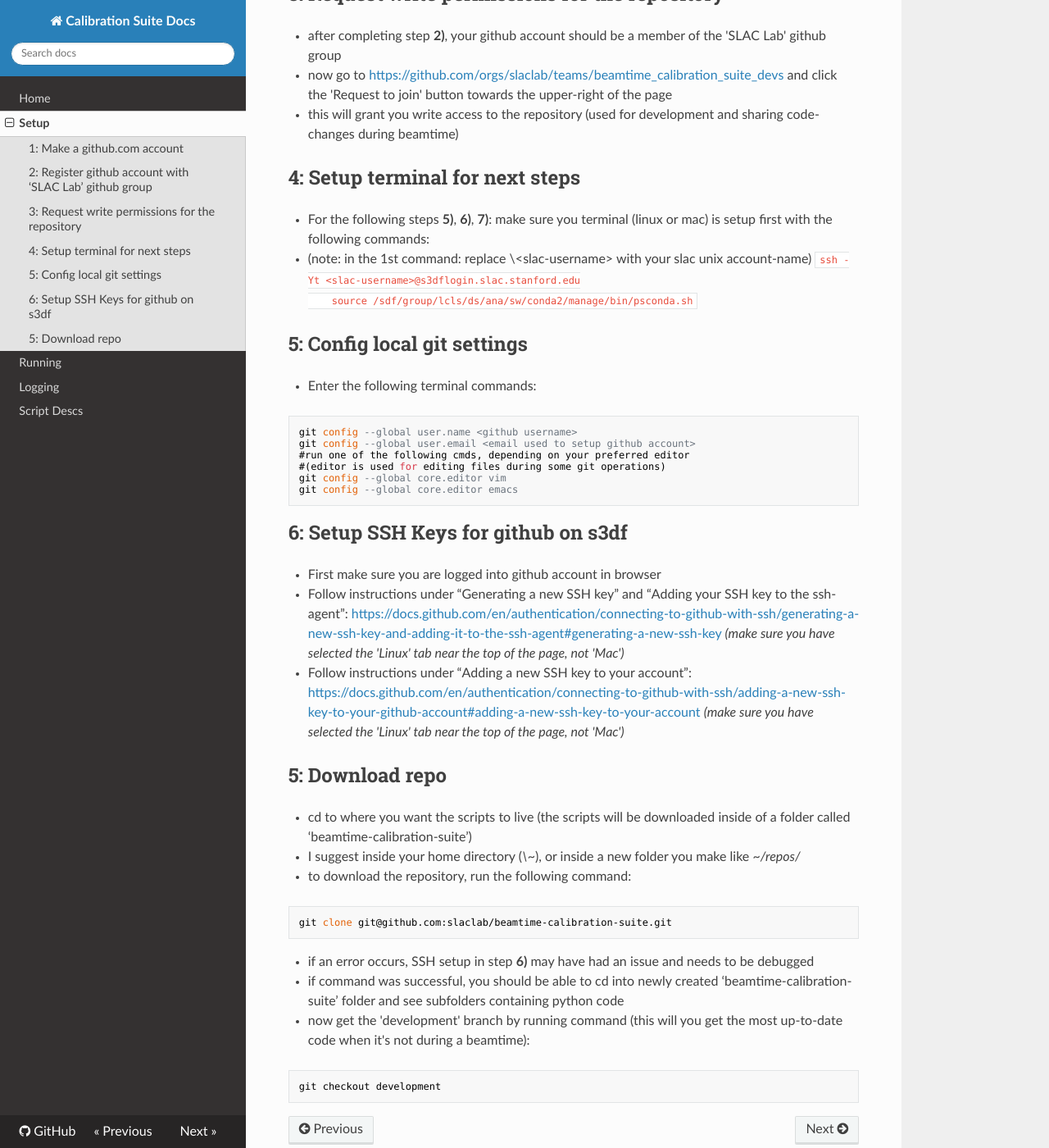
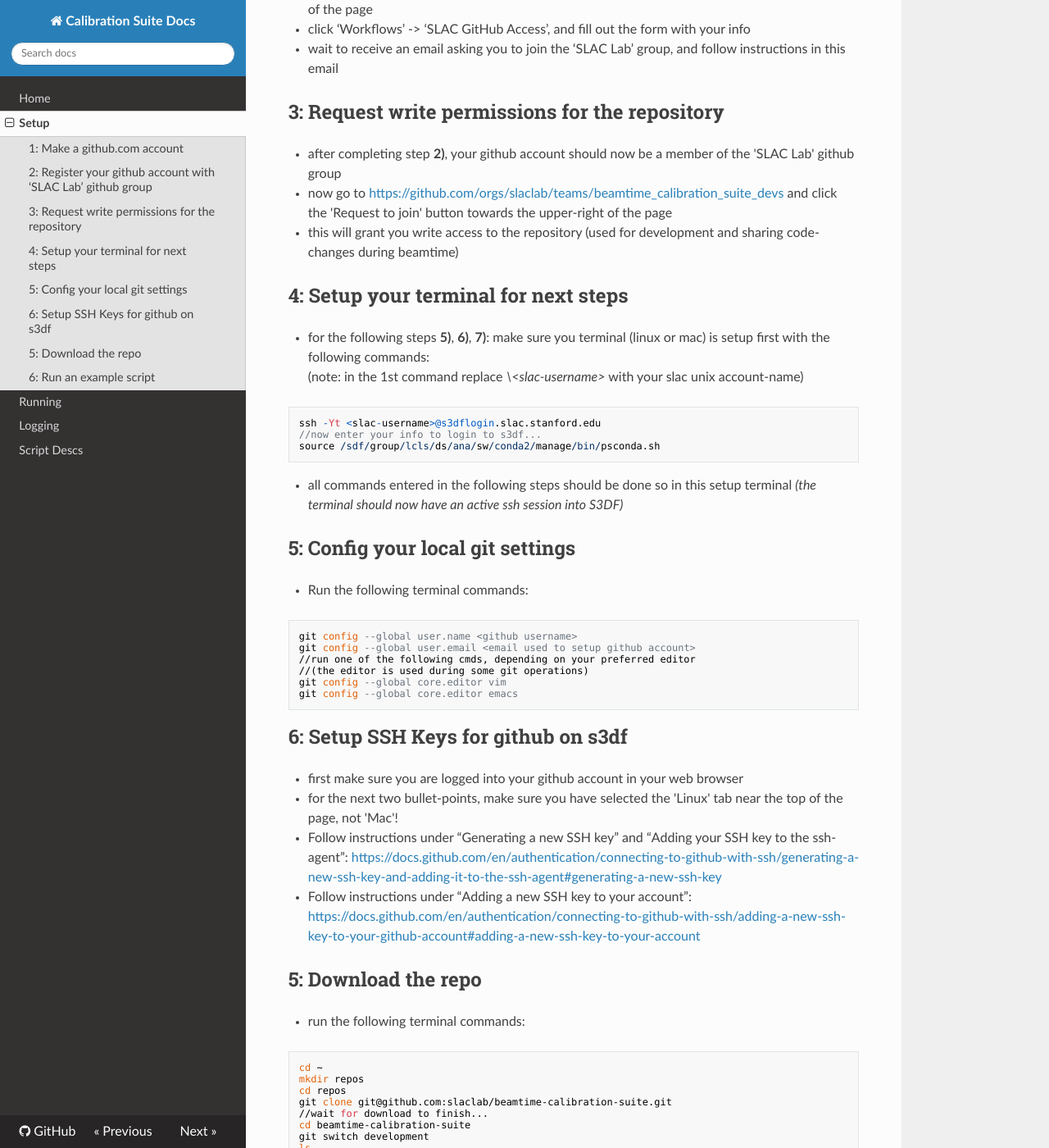
Before and after one commit to slaclab/beamtime-calibration-suite, an MkDocs documentation site: the page built from docs/setup.md, in a window 1280 px wide and 1400 px high, scrolled down 680 px. Shown: the whole window at 82% size. Built offline with MkDocs 1.6.1, drawn with Linux system fonts in a browser that asks for light colours; nearby versions of some CDN libraries; some of the changed text lies outside the part shown.

Commit message:
DOCS: Expand docs even more

````diff
--- a/docs/setup.md
+++ b/docs/setup.md
@@ -1,66 +1,97 @@
 # Github and Git Setup
 
-these steps will get you setup for running and developing the calibration suite
+These steps will get you setup for running and developing the calibration suite!
+
+The steps describe the setup for using the scripts on the [SLAC Shared Scientific Data Facility (S3DF)](https://s3df.slac.stanford.edu/public/doc/#/) A S3DF account is needed before following these steps, info on how to get on is [here](https://s3df.slac.stanford.edu/public/doc/#/accounts-and-access).
+
+The only other prerequisites should be a terminal that can run Unix commands (mac and linux have this by default), and basic knowledge of using the terminal!
 
 ## 1: Make a github.com account
 
 * if you already have github account and want to use it, skip to step **2)**
-* else to make a new account follow the steps here: [https://github.com/join](https://github.com/join)
-* your username can be anything, some people at slac use _<username>-slac_ convention (ex: _nstelter-slac_)
-* for email you can use your _@slac.stanford.edu_ address or any other address if you want (just make sure to use the same email in step **4)**
-* you will need a code from your email for verification when creating the account
+* else to make a new account following the steps here: [https://github.com/join](https://github.com/join)
+* your username can be anything, some people like to use the _\<username>-slac_ convention (ex: _nstelter-slac_)
+* for the email you can use your _@slac.stanford.edu_ address or any other address if you want (just make sure to use the same email in step **4)**
+* you will need a code from your email when creating the account
 
-## 2: Register github account with ‘SLAC Lab’ github group
+## 2: Register your github account with ‘SLAC Lab’ github group
 
 * first join ‘#comp-general’ channel on Slack
-* when viewing this slack channel, should see ‘Pinned’ and next to it ‘Workflows’ at top of the page
+* now when viewing this slack channel you should see ‘Pinned’ and next to it ‘Workflows’ at top of the page
 * click ‘Workflows’ -> ‘SLAC GitHub Access’, and fill out the form with your info
 * wait to receive an email asking you to join the ‘SLAC Lab’ group, and follow instructions in this email
 
 ## 3: Request write permissions for the repository
 
-*  after completing step **2)**, your github account should be a member of the 'SLAC Lab' github group
+* after completing step **2)**, your github account should now be a member of the 'SLAC Lab' github group
 *  now go to [https://github.com/orgs/slaclab/teams/beamtime_calibration_suite_devs](https://github.com/orgs/slaclab/teams/beamtime_calibration_suite_devs) and click the 'Request to join' button towards the upper-right of the page
 *  this will grant you write access to the repository (used for development and sharing code-changes during beamtime)
 
-## 4: Setup terminal for next steps
+## 4: Setup your terminal for next steps
 
-* For the following steps **5)**, **6)**, **7)**: make sure you terminal (linux or mac) is setup first with the following commands:
-* (note: in the 1st command: replace \<slac-username\> with your slac unix account-name)
-    ```
-    ssh -Yt <slac-username>@s3dflogin.slac.stanford.edu
-    source /sdf/group/lcls/ds/ana/sw/conda2/manage/bin/psconda.sh
-    ```
+* for the following steps **5)**, **6)**, **7)**: make sure you terminal (linux or mac) is setup first with the following commands:
+(note: in the 1st command replace _\<slac-username\>_ with your slac unix account-name)
+```
+ssh -Yt <slac-username>@s3dflogin.slac.stanford.edu
+//now enter your info to login to s3df...
+source /sdf/group/lcls/ds/ana/sw/conda2/manage/bin/psconda.sh
+```
+* all commands entered in the following steps should be done so in this setup terminal _(the terminal should now have an active ssh session into S3DF)_
 
-## 5: Config local git settings
+## 5: Config your local git settings
 
-* Enter the following terminal commands:
+* Run the following terminal commands:
 ```
 git config --global user.name <github username>
 git config --global user.email <email used to setup github account>
-#run one of the following cmds, depending on your preferred editor
-#(editor is used for editing files during some git operations)
+//run one of the following cmds, depending on your preferred editor
+//(the editor is used during some git operations)
 git config --global core.editor vim
 git config --global core.editor emacs
 ```
 
 ## 6: Setup SSH Keys for github on s3df
 
-* First make sure you are logged into github account in browser
-* Follow instructions under “Generating a new SSH key” and “Adding your SSH key to the ssh-agent”: [https://docs.github.com/en/authentication/connecting-to-github-with-ssh/generating-a-new-ssh-key-and-adding-it-to-the-ssh-agent#generating-a-new-ssh-key](https://docs.github.com/en/authentication/connecting-to-github-with-ssh/generating-a-new-ssh-key-and-adding-it-to-the-ssh-agent#generating-a-new-ssh-key) _(make sure you have selected the 'Linux' tab near the top of the page, not 'Mac')_
-* Follow instructions under “Adding a new SSH key to your account”: [https://docs.github.com/en/authentication/connecting-to-github-with-ssh/adding-a-new-ssh-key-to-your-github-account#adding-a-new-ssh-key-to-your-account](https://docs.github.com/en/authentication/connecting-to-github-with-ssh/adding-a-new-ssh-key-to-your-github-account#adding-a-new-ssh-key-to-your-account) _(make sure you have selected the 'Linux' tab near the top of the page, not 'Mac')_
+* first make sure you are logged into your github account in your web browser
+* for the next two bullet-points, make sure you have selected the 'Linux' tab near the top of the page, not 'Mac'!
+* Follow instructions under “Generating a new SSH key” and “Adding your SSH key to the ssh-agent”: [https://docs.github.com/en/authentication/connecting-to-github-with-ssh/generating-a-new-ssh-key-and-adding-it-to-the-ssh-agent#generating-a-new-ssh-key](https://docs.github.com/en/authentication/connecting-to-github-with-ssh/generating-a-new-ssh-key-and-adding-it-to-the-ssh-agent#generating-a-new-ssh-key)
+* Follow instructions under “Adding a new SSH key to your account”: [https://docs.github.com/en/authentication/connecting-to-github-with-ssh/adding-a-new-ssh-key-to-your-github-account#adding-a-new-ssh-key-to-your-account](https://docs.github.com/en/authentication/connecting-to-github-with-ssh/adding-a-new-ssh-key-to-your-github-account#adding-a-new-ssh-key-to-your-account)
 
-## 5: Download repo
 
-* cd to where you want the scripts to live (the scripts will be downloaded inside of a folder called ‘beamtime-calibration-suite’)
-  * I suggest inside your home directory (_\~_), or inside a new folder you make like _~/repos/_
-* to download the repository, run the following command:
+## 5: Download the repo
+
+* run the following terminal commands:
 ```
+cd ~
+mkdir repos
+cd repos
 git clone git@github.com:slaclab/beamtime-calibration-suite.git
+//wait for download to finish...
+cd beamtime-calibration-suite
+git switch development
+ls
+//should see a bunch of folders!
+cd suite_scripts
+ls
+//now should see a bunch of python scripts!
 ```
-  * if an error occurs, SSH setup in step **6)** may have had an issue and needs to be debugged
-* if command was successful, you should be able to cd into newly created ‘beamtime-calibration-suite’ folder and see subfolders containing python code
-* now get the 'development' branch by running command (this will you get the most up-to-date code when it's not during a beamtime):
+* if an error occurs during these commands, SSH setup in step **6)** may have had an issue and might need to be debugged
+
+
+## 6: Run an example script
+
+* run the following terminal commands:
 ```
-git checkout development
+cd ~/repos/beamtime_calibtation_suite
+source /sdf/group/lcls/ds/ana/sw/conda2/manage/bin/psconda.sh
+source setup.sh
+mkdir setup_test_output
+cd suite_scripts
+//'OUTPUT_ROOT=' sets the OUTPUT_ROOT environment var to an empty value,
+//which causes the script to look relative to the current directory for the output folder
+OUTPUT_ROOT= python EventScanParallelSlice.py -r 457 -p ../setup_test_output
+//let the script run to completion...
+ls -lt ../setup_test_output
+//if ran correctly, should see these non-empty files:
+//EventScanParallel_c0_r349_n1.h5, eventNumbers_c0_r349_rixx1003721.npy, means_c0_r349_rixx1003721.npy
 ```
````
Also changed, not shown: README.md (+4 -4 lines), docs/index.md (+13 -4 lines), docs/logging.md (+9 -6 lines), docs/running.md (+34 -6 lines), docs/script_descriptions.md (deleted, +0 -45 lines), docs/standalone_scripts.md (added, +15 -0 lines), docs/suite_scripts.md (added, +29 -0 lines), 2 other files.
